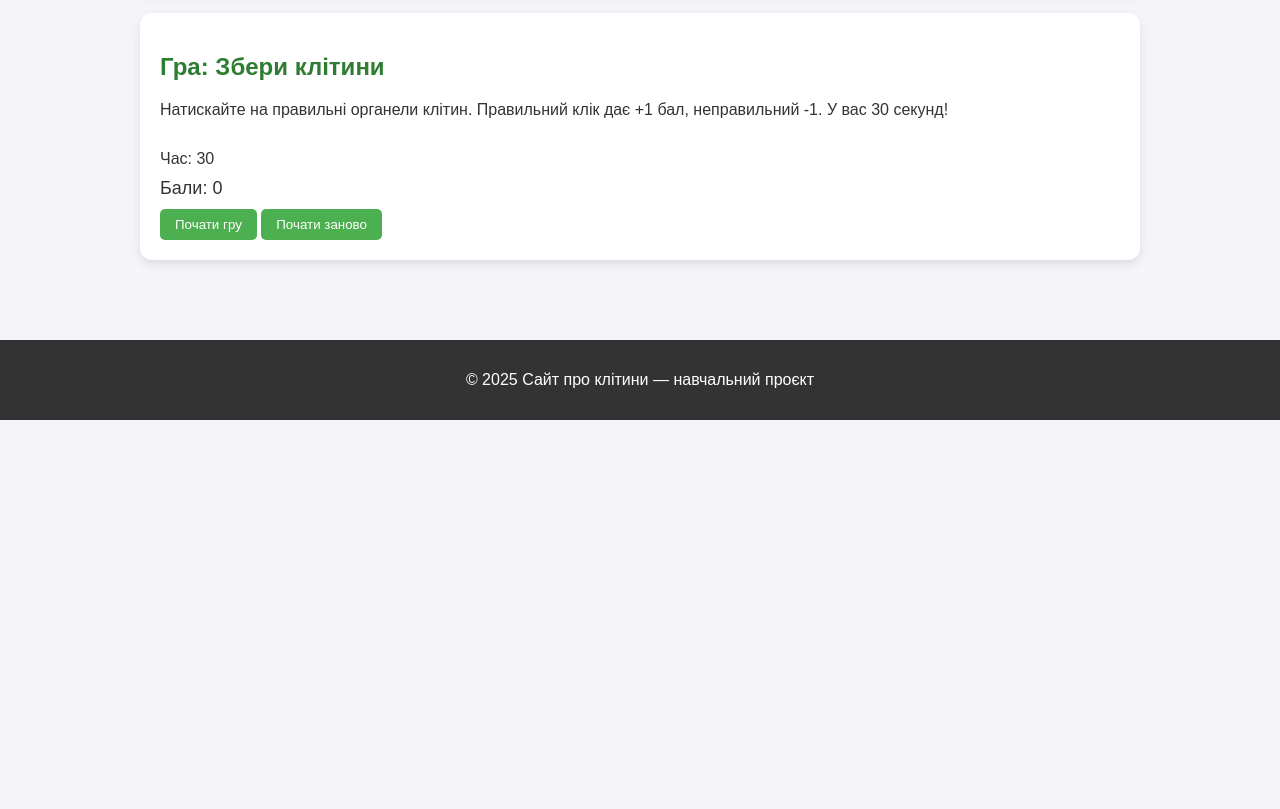
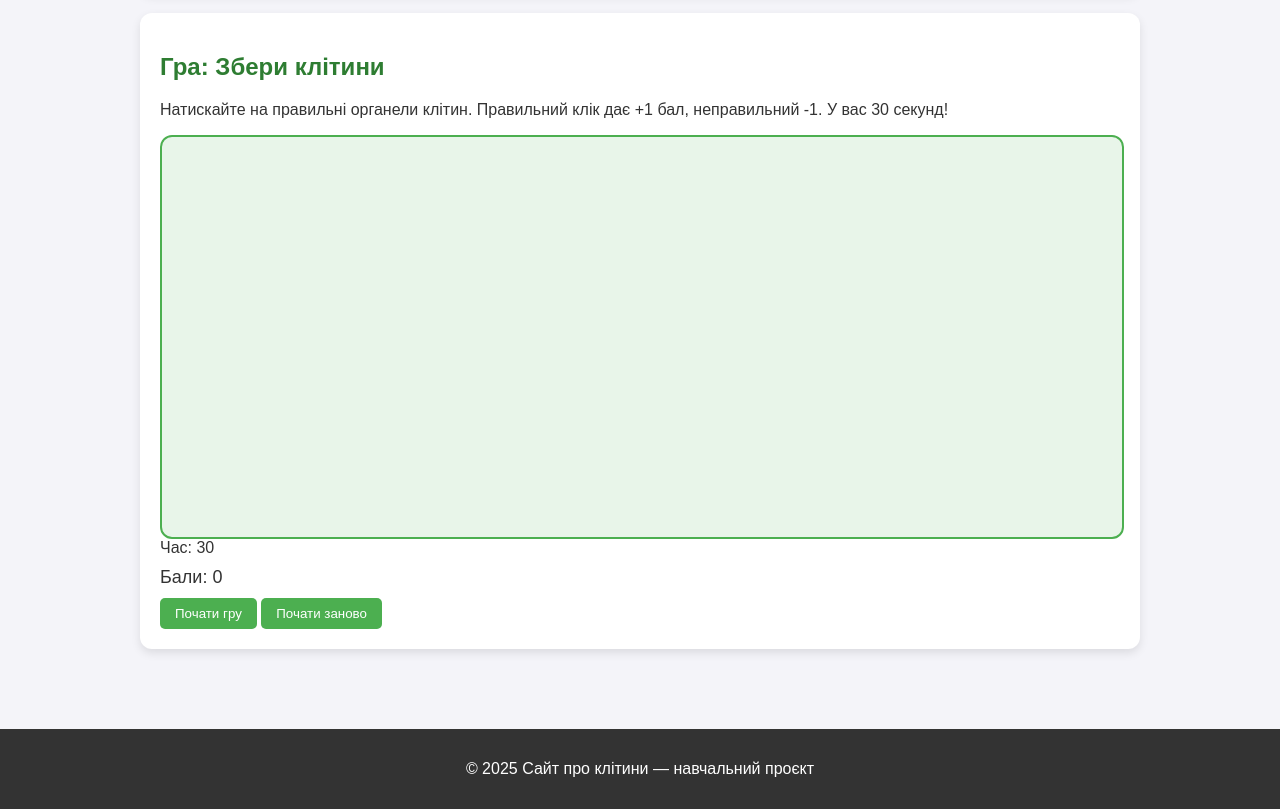
Before and after one commit to Hey190pls/biologi, a plain HTML site: page index.html in a window 1280 px wide. Shown: the part 2400-3209 px from the top of the page. Before the commit the page ends 2820 px from the top, so only its background shows below. Drawn offline with Linux system fonts and the light colour scheme.

Commit message:
Update style.css

```diff
--- a/style.css
+++ b/style.css
@@ -61,27 +61,33 @@ main {
 
 /* Гра */
 #game-board {
-  display: flex;
-  flex-wrap: wrap;
-  gap: 15px;
-  margin: 15px 0;
+  position: relative;
+  width: 100%;
+  height: 400px;
+  background: #e8f5e9;
+  border: 2px solid #4CAF50;
+  border-radius: 12px;
+  overflow: hidden;
 }
 
 .organel {
-  flex: 1 1 120px;
-  padding: 20px;
+  position: absolute;
+  width: 100px;
+  height: 50px;
   background: #81c784;
   color: white;
   font-weight: bold;
   text-align: center;
+  line-height: 50px;
   border-radius: 10px;
   cursor: pointer;
-  transition: transform 0.2s;
+  user-select: none;
+  transition: transform 0.2s, background 0.3s;
 }
-
 .organel:hover {
   transform: scale(1.1);
 }
+
 
 #score {
   font-size: 18px;
```
